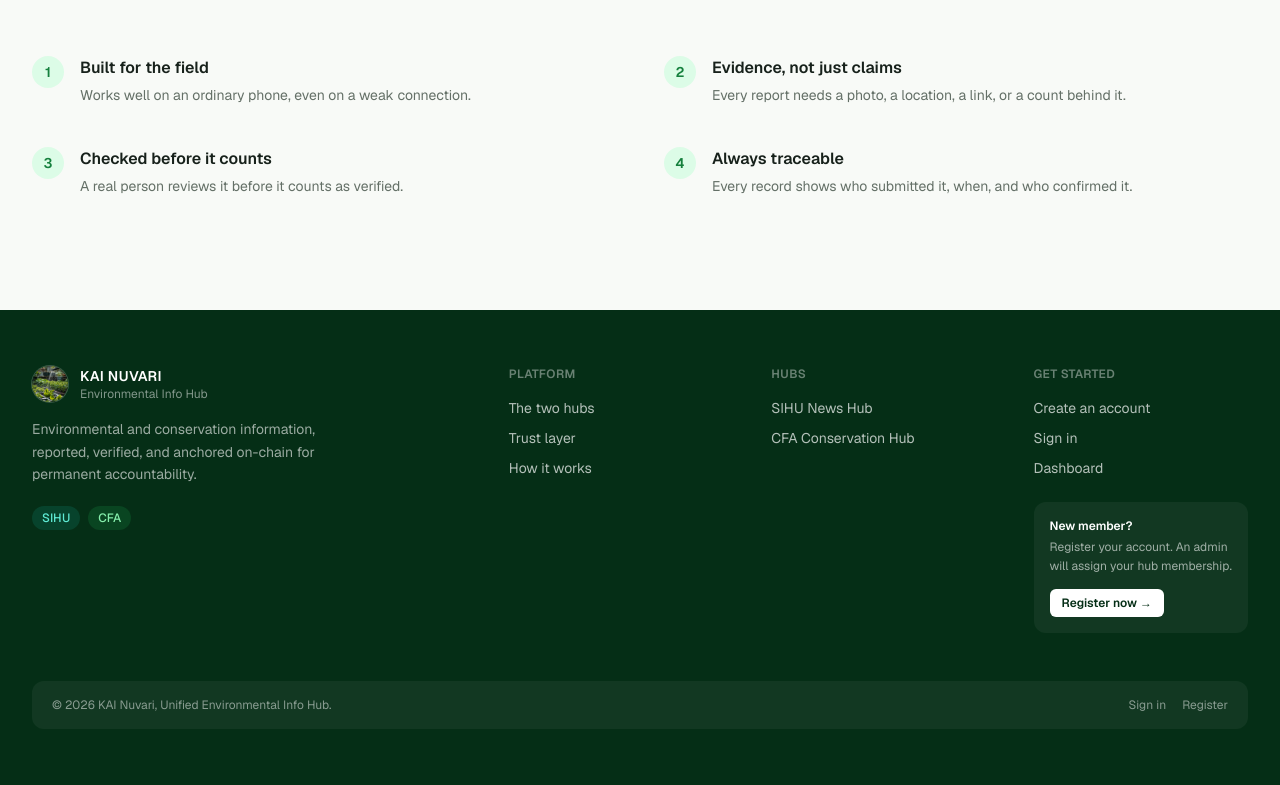
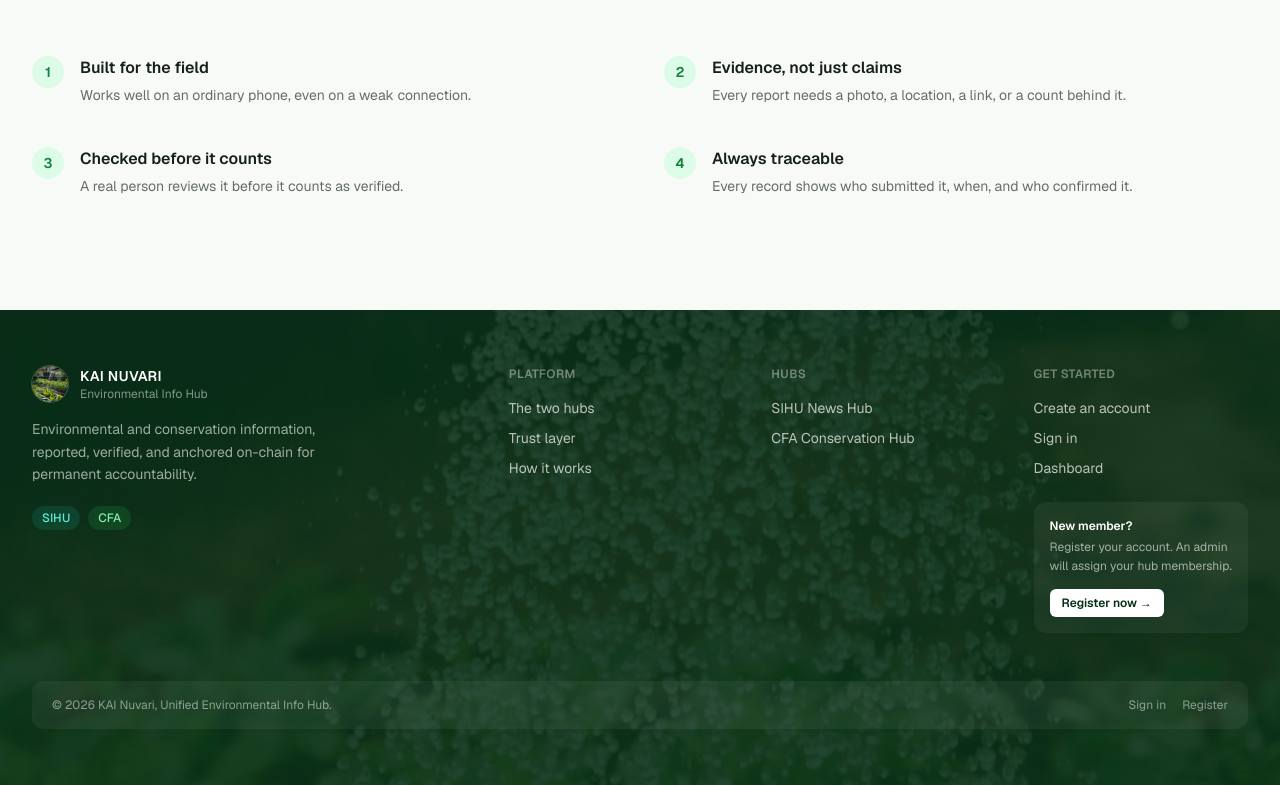
Before and after one commit to isackkibet/info-hub, a Next.js app: page / in a window 1280 px wide. Shown: the part 2634-3419 px from the top of the page. Built offline with nearby package versions, Linux system fonts and the light colour scheme.

Commit message:
feat: enhance SiteFooter with background image and improved layout

```diff
--- a/src/components/site-footer.tsx
+++ b/src/components/site-footer.tsx
@@ -1,10 +1,20 @@
+import Image from "next/image";
 import Link from "next/link";
 import { BrandMark } from "@/components/brand-mark";
 
 export function SiteFooter() {
   return (
-    <footer className="bg-forest-950">
-      <div className="mx-auto max-w-7xl px-6 py-14 lg:px-8">
+    <footer className="relative overflow-hidden bg-forest-950">
+      <Image
+        src="/brand/watering-spray.png"
+        alt=""
+        fill
+        sizes="100vw"
+        className="object-cover"
+        aria-hidden="true"
+      />
+      <div className="absolute inset-0 bg-forest-950/88" />
+      <div className="relative mx-auto max-w-7xl px-6 py-14 lg:px-8">
         <div className="grid gap-12 lg:grid-cols-[2fr_1fr_1fr_1fr]">
           {/* Brand */}
           <div>
```
Also changed, not shown: public/brand/watering-spray.png (added).
